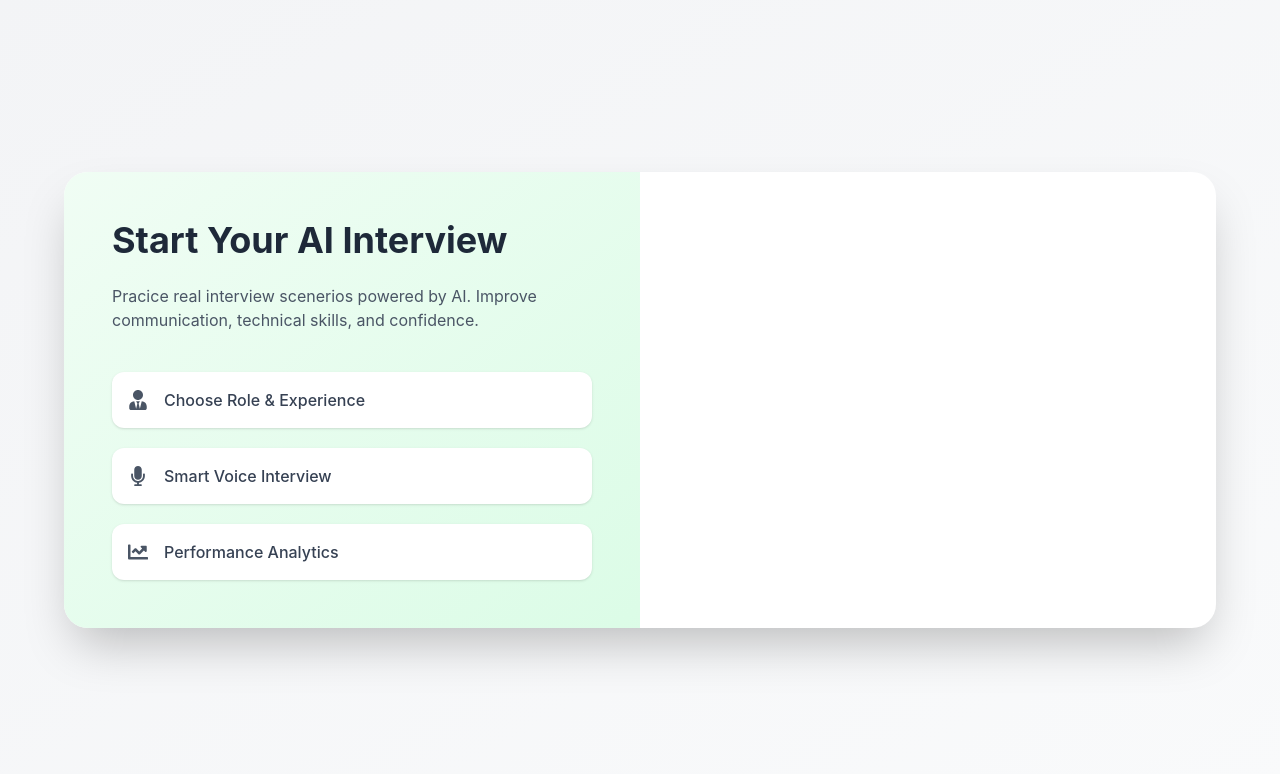
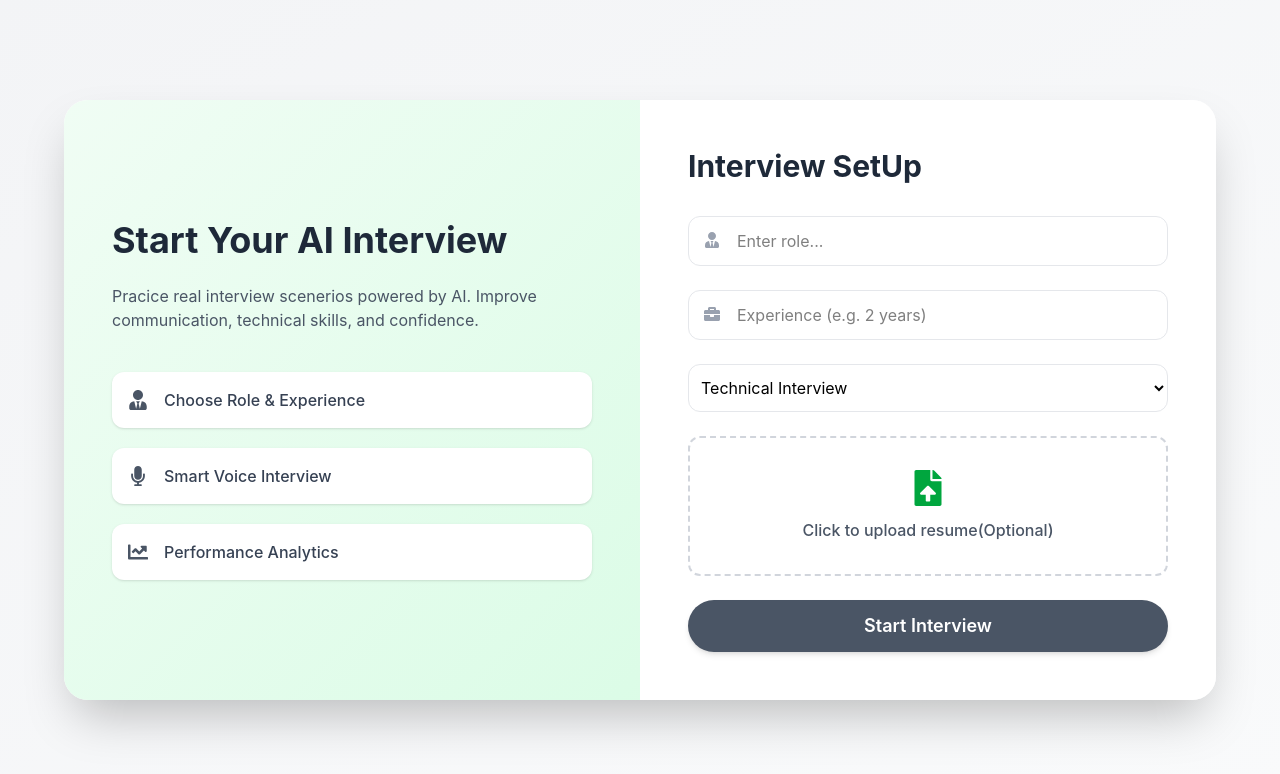
Before and after one commit to sachindataninja123/HireMindAI, a React (Vite) app in the folder client/: page /interview in a window 1280 px wide. Shown: the top 774 px of the page. Built offline with nearby package versions, Linux system fonts and the light colour scheme; no server answers.

Commit message:
analyze Resume

```diff
--- a/client/src/components/Navbar.jsx
+++ b/client/src/components/Navbar.jsx
@@ -43,7 +43,7 @@
 
   const handleLogOut = async () => {
     try {
-      console.log(ServerURL);
+      // console.log(ServerURL);
       await axios.get(ServerURL + "/api/auth/logout", {
         withCredentials: true,
       });
--- a/client/src/components/Step1Setup.jsx
+++ b/client/src/components/Step1Setup.jsx
@@ -5,8 +5,53 @@
 import { FaFileUpload } from "react-icons/fa";
 import { FaMicrophone } from "react-icons/fa";
 import { FaChartLine } from "react-icons/fa";
+import { useState } from "react";
+import axios from "axios";
+import { ServerURL } from "../App";
 
 const Step1Setup = ({ onStart }) => {
+  const [role, setRole] = useState("");
+  const [experience, setExperience] = useState("");
+  const [mode, setMode] = useState("Technical");
+
+  const [resumeFile, setResumeFile] = useState(null);
+  const [loading, setLoading] = useState(false);
+  const [projects, setProjects] = useState([]);
+  const [skills, setSkills] = useState([]);
+  const [resumeText, setResumeText] = useState("");
+  const [analysisDone, setAnalysisDone] = useState(false);
+  const [analyzing, setAnalyzing] = useState(false);
+
+  const handleUploadResum = async () => {
+    if (!resumeFile || analyzing) return;
+    setAnalyzing(true);
+
+    const formData = new FormData();
+    formData.append("resume", resumeFile);
+
+    try {
+      const result = await axios.post(
+        ServerURL + "/api/interview/resume",
+        formData,
+        { withCredentials: true },
+      );
+
+      console.log(result.data);
+
+      setRole(result.data.role || "");
+      setExperience(result.data.experience || "");
+      setProjects(result.data.projects || "");
+      setSkills(result.data.skills || "");
+      setResumeText(result.data.resumeText || "");
+      setAnalysisDone(true);
+
+      setAnalyzing(false);
+    } catch (error) {
+      console.log(error);
+      setAnalyzing(false);
+    }
+  };
+
   return (
     <motion.div
       initial={{ opacity: 0 }}
@@ -62,7 +107,97 @@
           </div>
         </motion.div>
 
-        <motion.div></motion.div>
+        <motion.div
+          initial={{ x: 80, opacity: 0 }}
+          animate={{ x: 0, opacity: 1 }}
+          transition={{ duration: 0.7 }}
+          className="p-12 bg-white"
+        >
+          <h2 className="text-3xl font-bold text-gray-800 mb-8">
+            Interview SetUp
+          </h2>
+
+          <div className="space-y-6">
+            <div className="relative">
+              <FaUserTie className="absolute top-4 left-4 text-gray-400" />
+
+              <input
+                type="text"
+                placeholder="Enter role..."
+                className="w-full pl-12 pr-4 py-3 border border-gray-200 rounded-xl focus:ring-2 focus:ring-green-500 outline-none transition-none"
+                onChange={(e) => setRole(e.target.value)}
+                value={role}
+              />
+            </div>
+
+            <div className="relative">
+              <FaBriefcase className="absolute top-4 left-4 text-gray-400" />
+
+              <input
+                type="text"
+                placeholder="Experience (e.g. 2 years) "
+                className="w-full pl-12 pr-4 py-3 border border-gray-200 rounded-xl focus:ring-2 focus:ring-green-500 outline-none transition-none"
+                onChange={(e) => setExperience(e.target.value)}
+                value={experience}
+              />
+            </div>
+
+            <select
+              value={mode}
+              onChange={(e) => setMode(e.target.value)}
+              className="w-full py-3 px-2 border border-gray-200 rounded-xl focus:ring-2 focus:ring-green-500 outline-none transition "
+            >
+              <option value="Technical">Technical Interview</option>
+              <option value="HR">HR Interview</option>
+            </select>
+
+            {!analysisDone && (
+              <motion.div
+                whileHover={{ scale: 1.02 }}
+                onClick={() => document.getElementById("resumeUpload").click()}
+                className="border-2 border-dashed border-gray-300 rounded-xl p-8 text-center cursor-pointer hover:border-green-500 hover:bg-green-50 transition"
+              >
+                <FaFileUpload className="text-4xl mx-auto text-green-600 mb-3" />
+
+                <input
+                  type="file"
+                  accept="application/pdf"
+                  id="resumeUpload"
+                  className="hidden"
+                  onChange={(e) => setResumeFile(e.target.files[0])}
+                />
+
+                <p className="text-gray-600 font-medium">
+                  {resumeFile
+                    ? resumeFile.name
+                    : "Click to upload resume(Optional)"}
+                </p>
+
+                {resumeFile && (
+                  <motion.button
+                    whileHover={{ scale: 1.02 }}
+                    onClick={(e) => {
+                      e.stopPropagation();
+                      handleUploadResum();
+                    }}
+                    className="mt-4 bg-gray-900 text-white px-5 py-2 rounded-lg hover:bg-gray-800 transition"
+                  >
+                    {analyzing ? "Analyzing..." : "Analyze Resume"}
+                  </motion.button>
+                )}
+              </motion.div>
+            )}
+
+            <motion.button
+              disabled={!role || !experience}
+              whileHover={{ scale: 1.03 }}
+              whileTap={{ scale: 0.95 }}
+              className="w-full disabled:bg-gray-600 bg-green-600 hover:bg-green-700 py-3 text-white rounded-full text-lg font-semibold transition duration-300 shadow-md"
+            >
+              Start Interview
+            </motion.button>
+          </div>
+        </motion.div>
       </div>
     </motion.div>
   );
```
Also changed, not shown: 1 other file (tests, documents, lock files or other folders).
